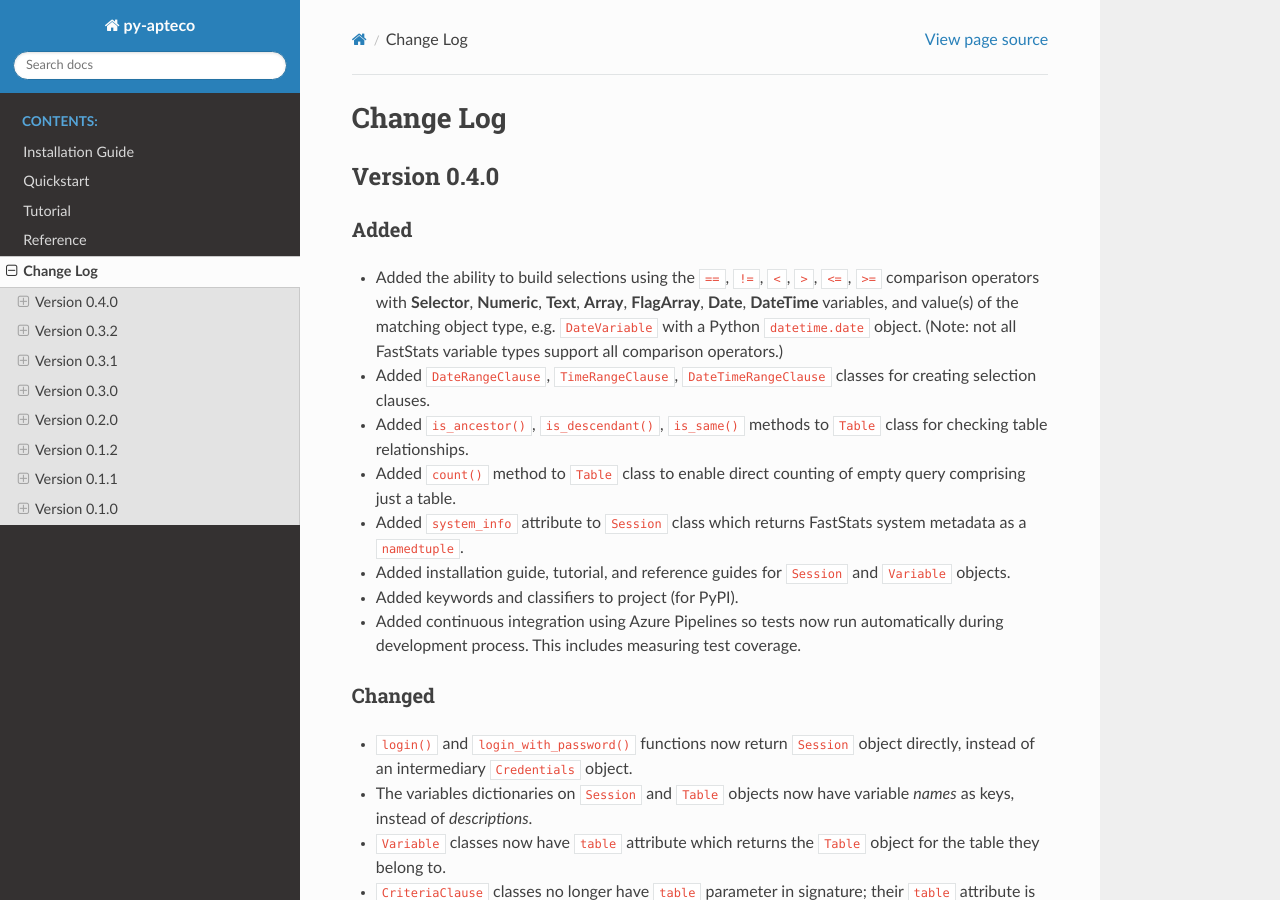
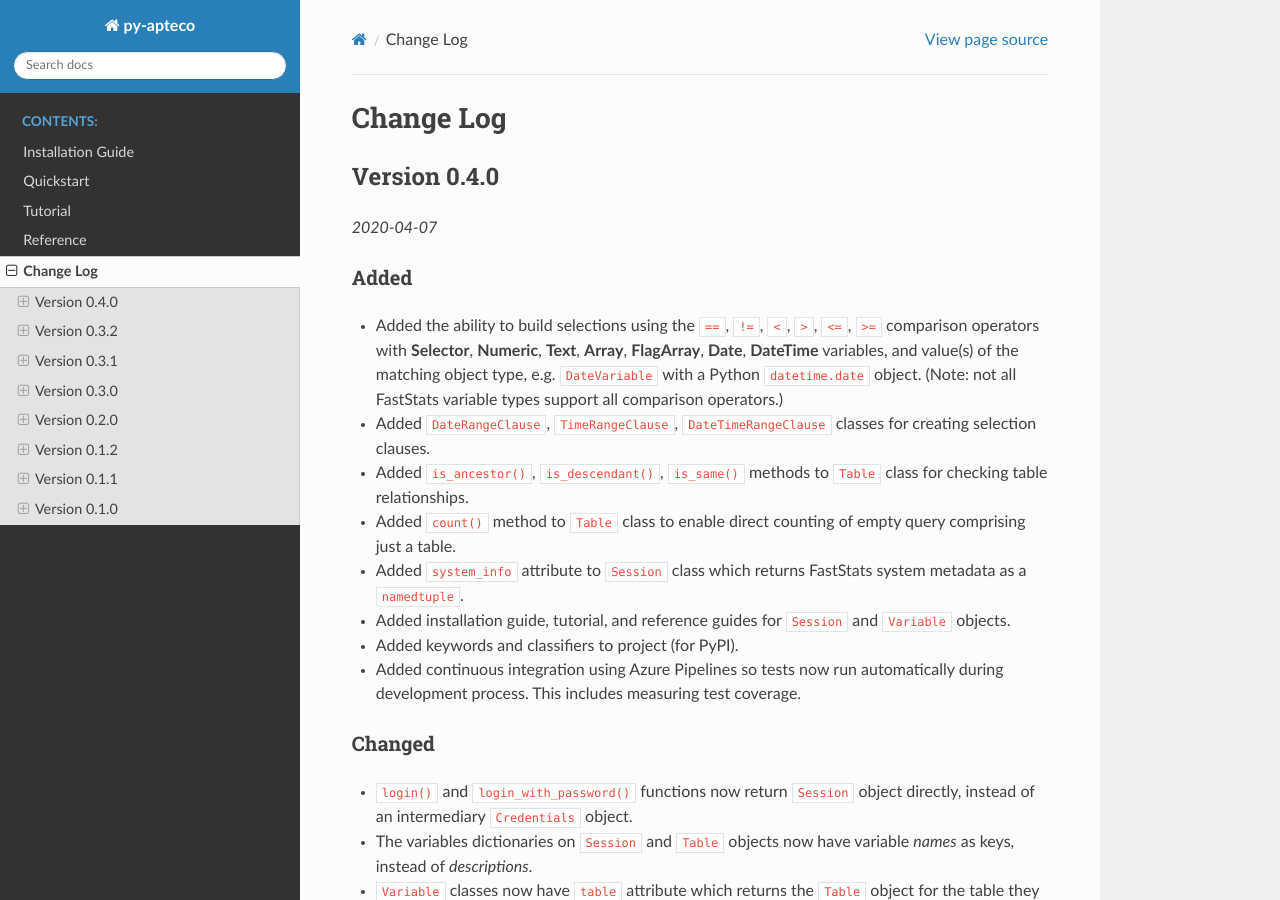
Before and after one commit to Apteco/py-apteco, a Sphinx documentation site: the page built from docs/source/changelog.rst, in a window 1280 px wide and 900 px high. Built offline with Sphinx 7.4.7 and the Read the Docs theme 2.0.0, drawn with Linux system fonts in a browser that asks for light colours.

Commit message:
Release version 0.4.0. [AB#2368]

```diff
--- a/docs/source/changelog.rst
+++ b/docs/source/changelog.rst
@@ -4,6 +4,8 @@ Change Log
 
 Version 0.4.0
 =============
+
+*2020-04-07*
 
 Added
 -----
```
